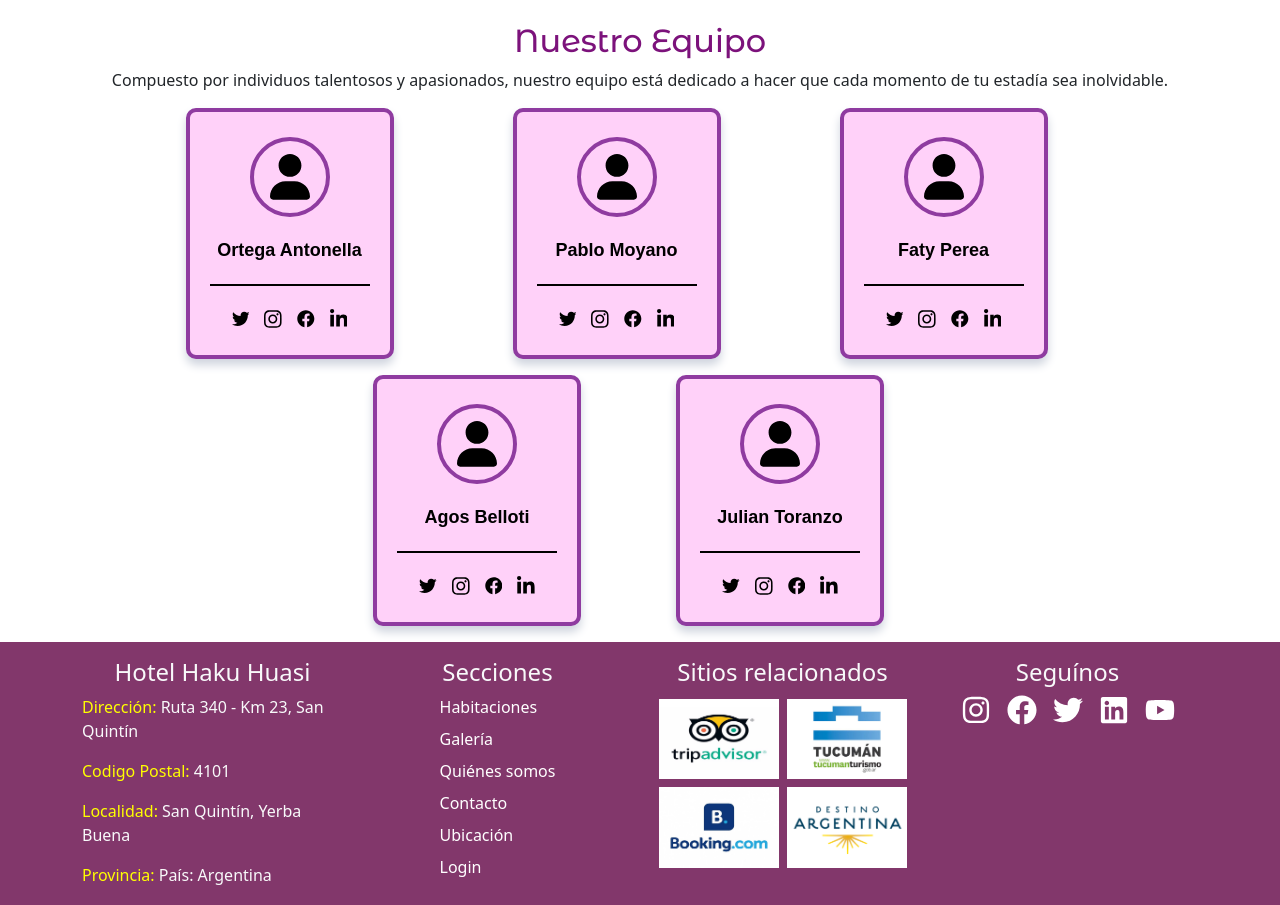
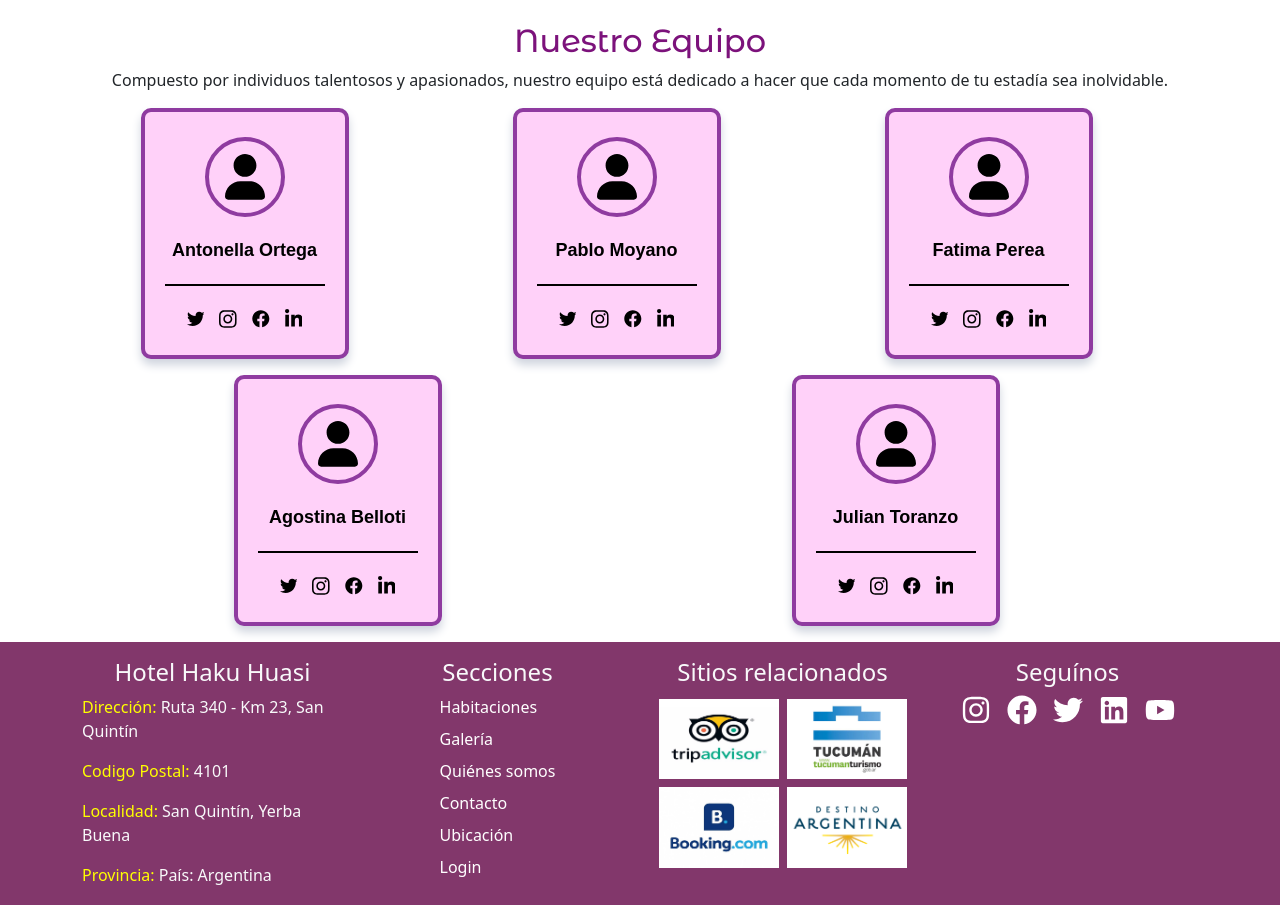
Before and after one commit to Pabmoy25/proyectoHotel-FrontEnd, a React (Vite) app: page /nosotros in a window 1280 px wide. Shown: the part 1003-1908 px from the top of the page. Built offline with nearby package versions, Linux system fonts and the light colour scheme.

Commit message:
agregue los nombres bien de los participantes y centre las card

```diff
--- a/src/components/pages/SobreNosotros.jsx
+++ b/src/components/pages/SobreNosotros.jsx
@@ -105,17 +105,14 @@ const SobreNosotros = () => {
 
       <section className="container">
         <section className="row justify-content-center">
-          <div className="col-lg-3 col-md-3 col-sm-12 mx-4 mb-3">
+          <div className="col-lg-3 col-md-3 col-sm-12 mx-auto mb-3">
             <div class="card-client">
               <div class="user-picture">
                 <svg viewBox="0 0 448 512" xmlns="http://www.w3.org/2000/svg">
                   <path d="M224 256c70.7 0 128-57.31 128-128s-57.3-128-128-128C153.3 0 96 57.31 96 128S153.3 256 224 256zM274.7 304H173.3C77.61 304 0 381.6 0 477.3c0 19.14 15.52 34.67 34.66 34.67h378.7C432.5 512 448 496.5 448 477.3C448 381.6 370.4 304 274.7 304z"></path>
                 </svg>
               </div>
-              <p className="name-client">
-                {" "}
-                Ortega Antonella
-              </p>
+              <p className="name-client">Antonella Ortega</p>
               <div className="social-media">
                 <a href="#">
                   <svg xmlns="http://www.w3.org/2000/svg" viewBox="0 0 512 512">
@@ -145,17 +142,14 @@ const SobreNosotros = () => {
             </div>
           </div>
 
-          <div className="col-lg-3 col-md-3 col-sm-12 mx-4 mb-3">
+          <div className="col-lg-3 col-md-3 col-sm-12 mx-auto mb-3">
             <div className="card-client">
               <div className="user-picture">
                 <svg viewBox="0 0 448 512" xmlns="http://www.w3.org/2000/svg">
                   <path d="M224 256c70.7 0 128-57.31 128-128s-57.3-128-128-128C153.3 0 96 57.31 96 128S153.3 256 224 256zM274.7 304H173.3C77.61 304 0 381.6 0 477.3c0 19.14 15.52 34.67 34.66 34.67h378.7C432.5 512 448 496.5 448 477.3C448 381.6 370.4 304 274.7 304z"></path>
                 </svg>
               </div>
-              <p className="name-client">
-                {" "}
-                Pablo Moyano
-              </p>
+              <p className="name-client"> Pablo Moyano</p>
               <div className="social-media">
                 <a href="#">
                   <svg xmlns="http://www.w3.org/2000/svg" viewBox="0 0 512 512">
@@ -185,17 +179,14 @@ const SobreNosotros = () => {
             </div>
           </div>
 
-          <div className="col-lg-3 col-md-3 col-sm-12 mx-4 mb-3">
+          <div className="col-lg-3 col-md-3 col-sm-12 mx-auto mb-3">
             <div className="card-client">
               <div className="user-picture">
                 <svg viewBox="0 0 448 512" xmlns="http://www.w3.org/2000/svg">
                   <path d="M224 256c70.7 0 128-57.31 128-128s-57.3-128-128-128C153.3 0 96 57.31 96 128S153.3 256 224 256zM274.7 304H173.3C77.61 304 0 381.6 0 477.3c0 19.14 15.52 34.67 34.66 34.67h378.7C432.5 512 448 496.5 448 477.3C448 381.6 370.4 304 274.7 304z"></path>
                 </svg>
               </div>
-              <p className="name-client">
-                {" "}
-                Faty Perea
-              </p>
+              <p className="name-client"> Fatima Perea</p>
               <div className="social-media">
                 <a href="#">
                   <svg xmlns="http://www.w3.org/2000/svg" viewBox="0 0 512 512">
@@ -224,20 +215,15 @@ const SobreNosotros = () => {
               </div>
             </div>
           </div>
-          <div className="row">
-
-          </div>
-          <div className="col-lg-3 col-md-4 col-sm-12 mx-4 mb-3">
+          <div className="row"></div>
+          <div className="col-lg-3 col-md-4 col-sm-12 mx-auto mb-3">
             <div className="card-client">
               <div className="user-picture">
                 <svg viewBox="0 0 448 512" xmlns="http://www.w3.org/2000/svg">
                   <path d="M224 256c70.7 0 128-57.31 128-128s-57.3-128-128-128C153.3 0 96 57.31 96 128S153.3 256 224 256zM274.7 304H173.3C77.61 304 0 381.6 0 477.3c0 19.14 15.52 34.67 34.66 34.67h378.7C432.5 512 448 496.5 448 477.3C448 381.6 370.4 304 274.7 304z"></path>
                 </svg>
               </div>
-              <p className="name-client">
-                {" "}
-                Agos Belloti
-              </p>
+              <p className="name-client"> Agostina Belloti</p>
               <div className="social-media">
                 <a href="#">
                   <svg xmlns="http://www.w3.org/2000/svg" viewBox="0 0 512 512">
@@ -267,17 +253,14 @@ const SobreNosotros = () => {
             </div>
           </div>
 
-          <div className="col-lg-3 col-md-4 col-sm-12 mb-3 ">
+          <div className="col-lg-3 col-md-4 col-sm-12 mx-auto mb-3 ">
             <div className="card-client">
               <div className="user-picture">
                 <svg viewBox="0 0 448 512" xmlns="http://www.w3.org/2000/svg">
                   <path d="M224 256c70.7 0 128-57.31 128-128s-57.3-128-128-128C153.3 0 96 57.31 96 128S153.3 256 224 256zM274.7 304H173.3C77.61 304 0 381.6 0 477.3c0 19.14 15.52 34.67 34.66 34.67h378.7C432.5 512 448 496.5 448 477.3C448 381.6 370.4 304 274.7 304z"></path>
                 </svg>
               </div>
-              <p className="name-client">
-                {" "}
-                Julian Toranzo
-              </p>
+              <p className="name-client"> Julian Toranzo</p>
               <div className="social-media">
                 <a href="#">
                   <svg xmlns="http://www.w3.org/2000/svg" viewBox="0 0 512 512">
```
